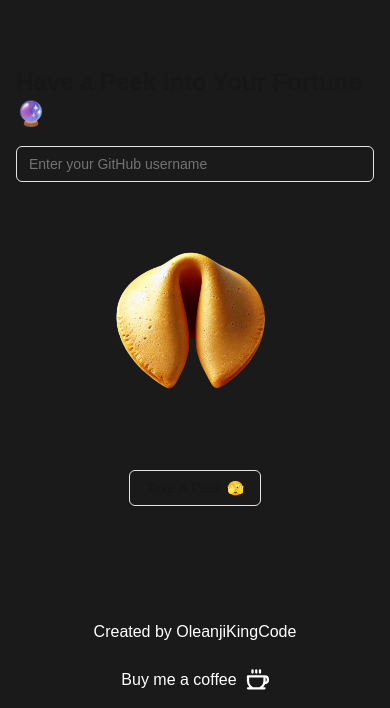
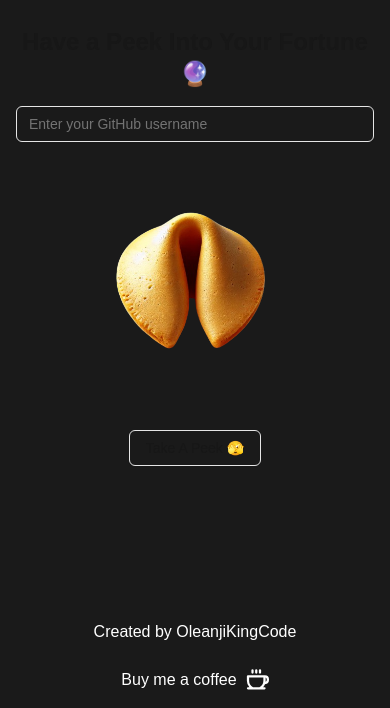
Before and after one commit to Adebesin-Cell/Fortune-seer, a Next.js app: page / in a window 390 px wide. Shown: the part 136-844 px from the top of the page. Built offline with nearby package versions, Linux system fonts and the light colour scheme.

Commit message:
breakpoint fixes

```diff
--- a/src/pages/index.tsx
+++ b/src/pages/index.tsx
@@ -124,9 +124,9 @@ export default function Home() {
   };
 
   return (
-    <div className="relative flex flex-col items-center justify-center py-20 min-h-screen bg-[#1a1a1a] px-4">
-      <div className="w-full h-full z-10 flex flex-col items-center justify-center">
-        <div className="flex flex-col items-center justify-center ">
+    <div className="relative flex flex-col items-center justify-center py-20 min-h-screen bg-[#1a1a1a] px-4 overflow-hidden">
+      <div className="w-full h-full z-10 flex flex-col items-center justify-center mb-20">
+        <div className="flex flex-col items-center justify-center text-center ">
           <h1 className="mb-4 text-2xl font-bold">
             Have a Peek Into Your Fortune 🔮
           </h1>
@@ -213,7 +213,7 @@ export default function Home() {
             Take A Peek 🫣
           </Button>
         ) : (
-          <div className="flex gap-5 items-center">
+          <div className="flex flex-col md:flex-row  md:gap-5 items-center justify-center  w-full">
             <Button
               onClick={downloadImage}
               className="mt-4 gap-2 shadow-sm shadow-black"
@@ -242,7 +242,7 @@ export default function Home() {
         )}
       </div>
 
-      <footer className="absolute bottom-4 flex flex-col md:flex-row items-center gap-6  text-white text-center">
+      <footer className="absolute bottom-4  flex flex-col md:flex-row items-center gap-6  text-white text-center">
         <p>
           Created by{" "}
           <a
```
